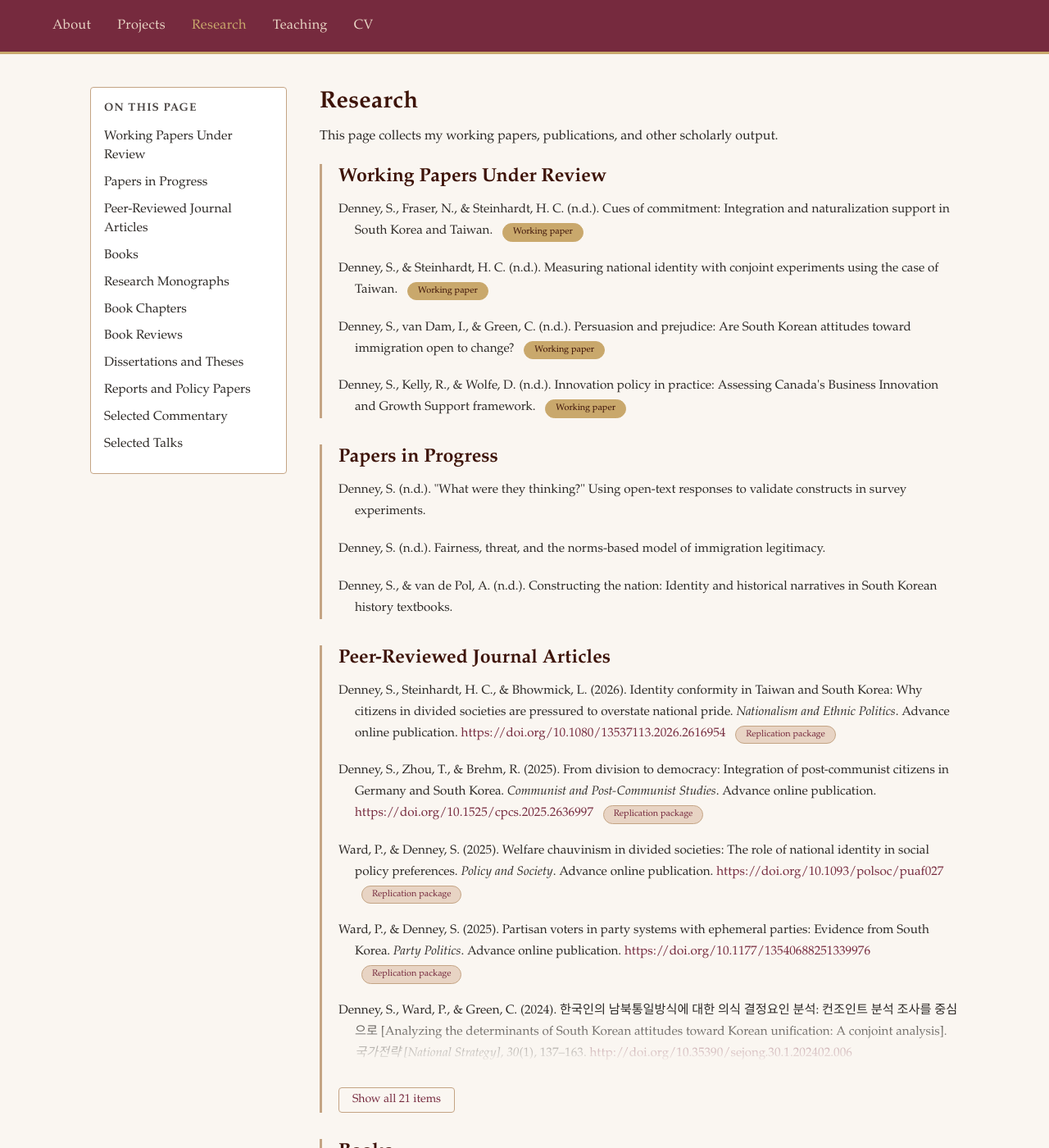
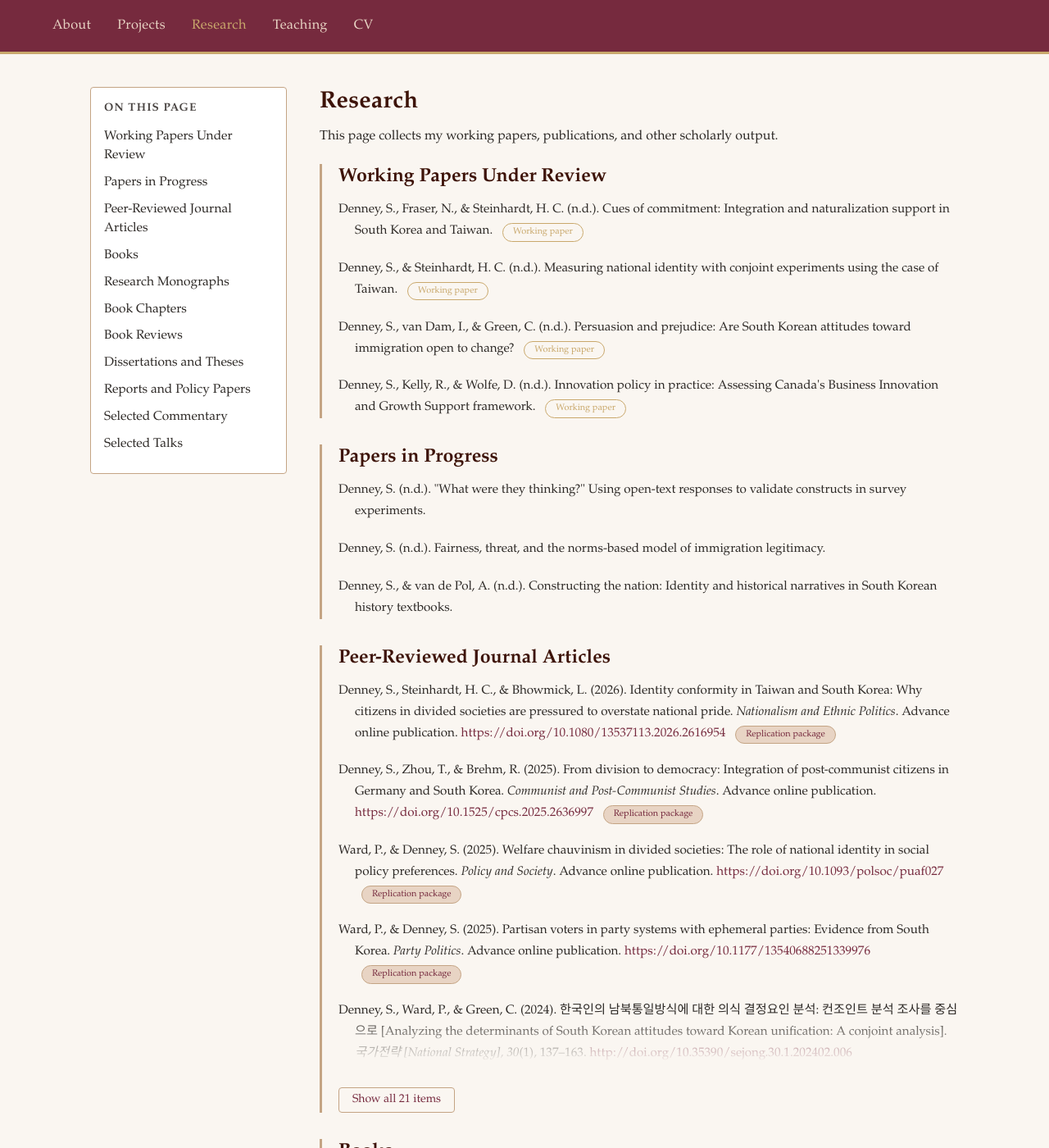
Before and after one commit to scdenney/scdenney.github.io, a Jekyll site: the page built from research.md, in a window 1280 px wide and 1400 px high. Shown: the whole window at 82% size. Built offline with Jekyll 4.4.1, drawn with Linux system fonts in a browser that asks for light colours.

Commit message:
Restyle working-paper badge as outlined gold ghost pill

```diff
--- a/assets/css/style.css
+++ b/assets/css/style.css
@@ -376,8 +376,8 @@ hr {
   white-space: nowrap;
   text-indent: 0;
   text-align: center;
-  color: var(--deep-plum);
-  background-color: var(--muted-gold);
+  color: var(--muted-gold);
+  background-color: transparent;
   border: 1px solid var(--muted-gold);
   border-radius: 999px;
   text-decoration: none;
```
